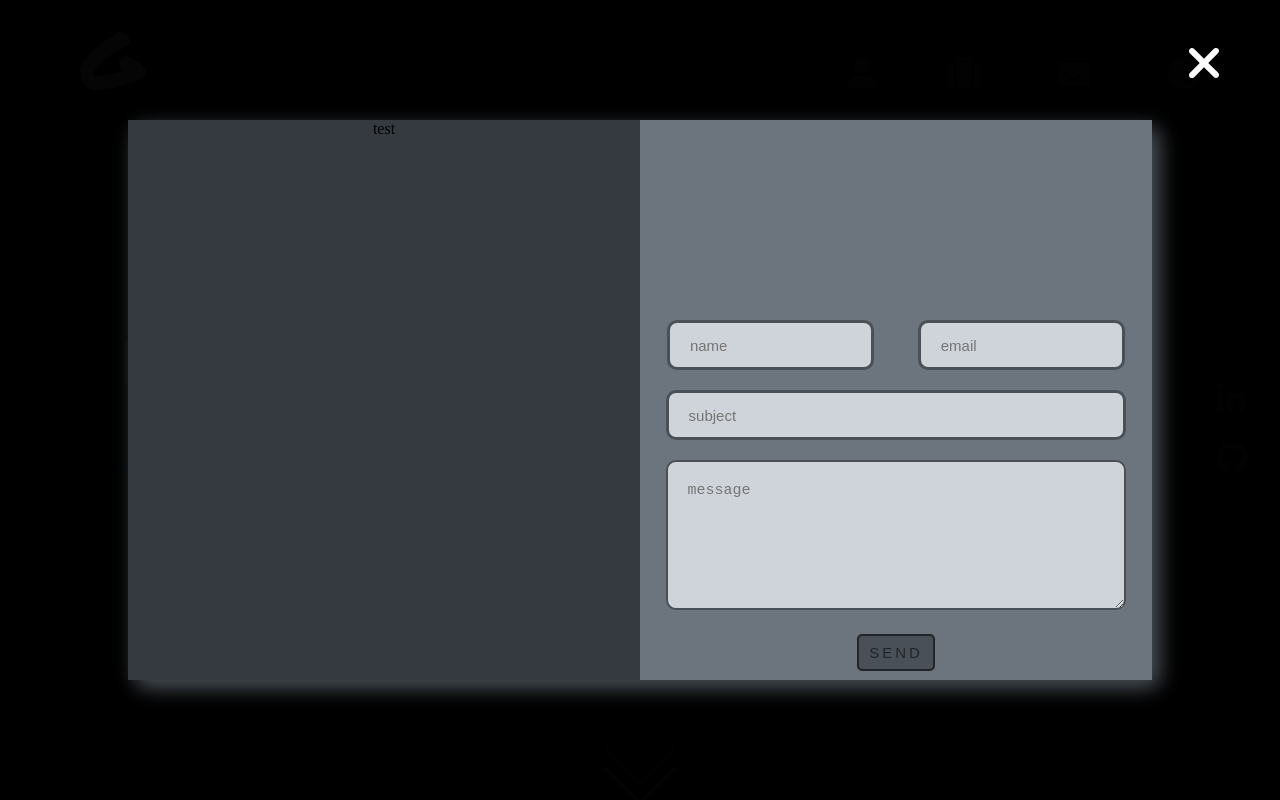
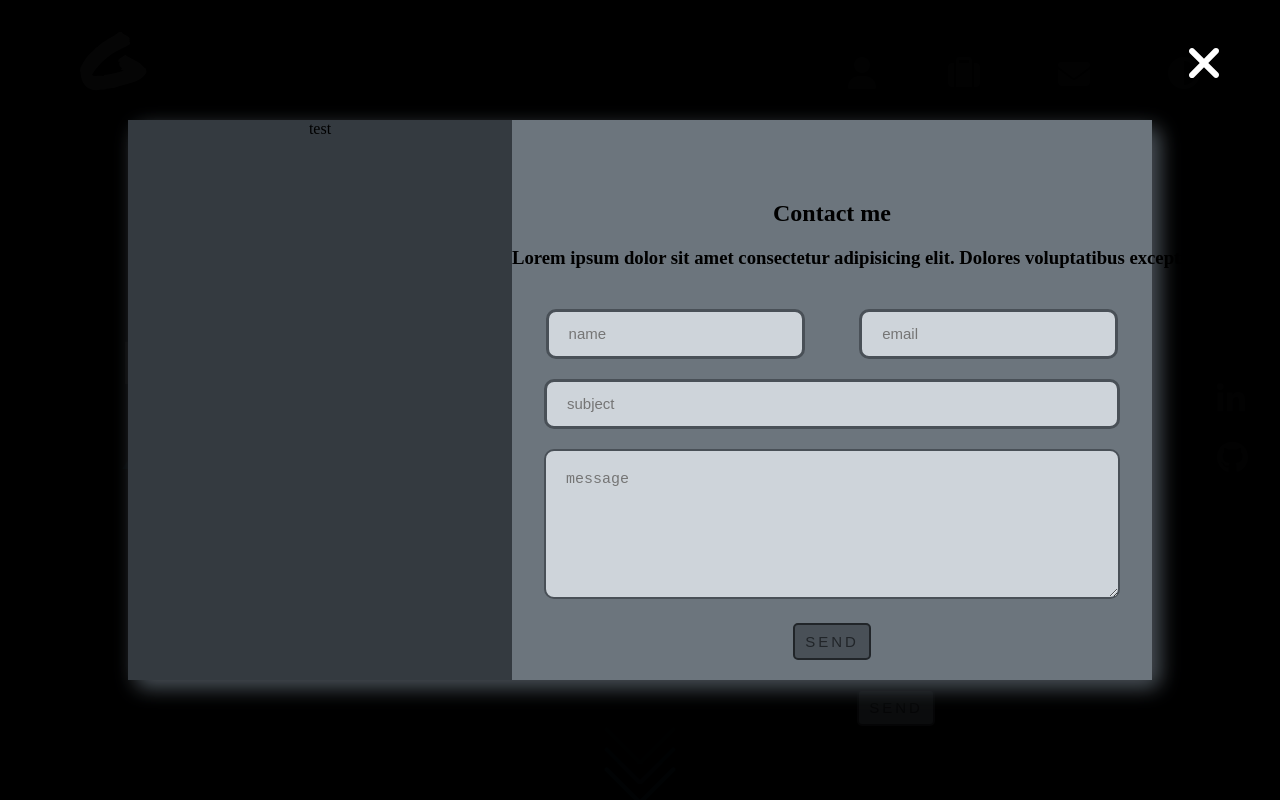
Before and after one commit to giuseppi/giuseppipelayo.com, a React (Create React App) app: page / in a window 1280 px wide. Both pictures are taken after a click on the button 1074 px from the left and 76 px from the top of the page. Shown: the top 800 px of the page. Built offline with nearby package versions, Linux system fonts and the light colour scheme.

Commit message:
added sample text above contact
TODO: add animated contact text?

```diff
--- a/src/App.scss
+++ b/src/App.scss
@@ -244,10 +244,14 @@ $arrow-line-width: 4px;
   height: 70vh;
   background-color: #6c757d;
 
+  h2 {
+    margin-top: 10vh;
+  }
+
   ul {
     padding: 0;
     margin: 0;
-    margin-top: 25vh;
+    margin-top: 5vh;
 
     li {
       padding: 0;
@@ -321,7 +325,7 @@ textarea {
   right: 3.25rem;
   border: none;
   background-color: transparent;
-  transition: color 1s ease;
+  transition: color 0.5s ease;
   cursor: pointer;
   font-size: 3rem;
   color: white;
--- a/src/components/popup.js
+++ b/src/components/popup.js
@@ -33,6 +33,11 @@ const Popup = ({ handleClose }) => {
         <div className="popup-text">test</div>
         {/* Mail form */}
         <div className="popup-form">
+          <h2>Contact me</h2>
+          <h3>
+            Lorem ipsum dolor sit amet consectetur adipisicing elit. Dolores voluptatibus excepturi iure quod modi quo aperiam repudiandae quia illum.
+            Ducimus quam dolorum incidunt odio iusto fugit, optio asperiores natus tenetur!
+          </h3>
           <form>
             <ul>
               <li className="half">
@@ -48,7 +53,12 @@ const Popup = ({ handleClose }) => {
                 <textarea type="text" name="message" placeholder="message" required />
               </li>
               <li>
-                <motion.button type="submit" className="form-button" value="SEND">
+                <motion.button
+                  whileHover={{ transform: "translate(0, -0.25rem)" }}
+                  whileTap={{ scale: 0.8 }}
+                  type="submit"
+                  className="form-button"
+                  value="SEND">
                   SEND
                 </motion.button>
               </li>
```
